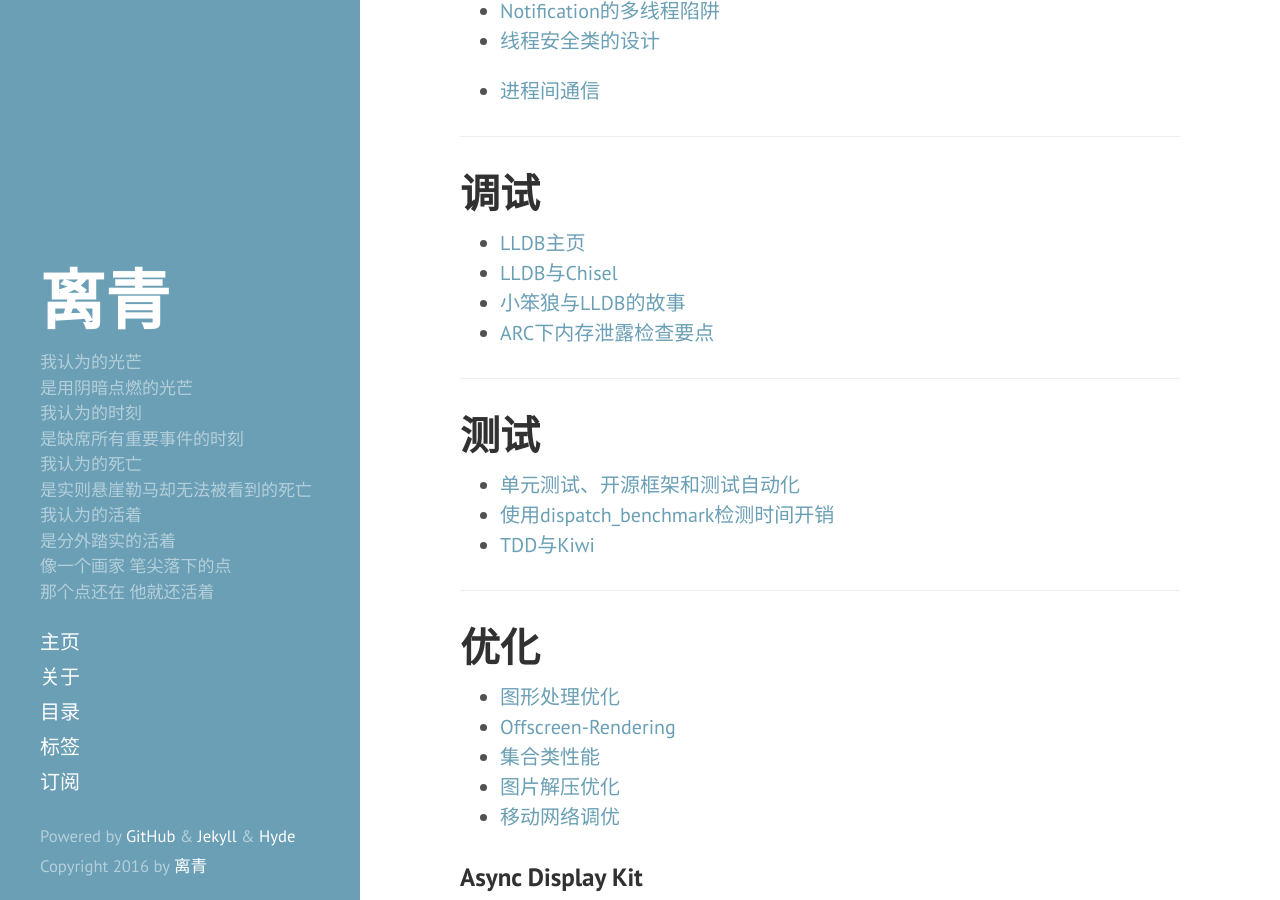
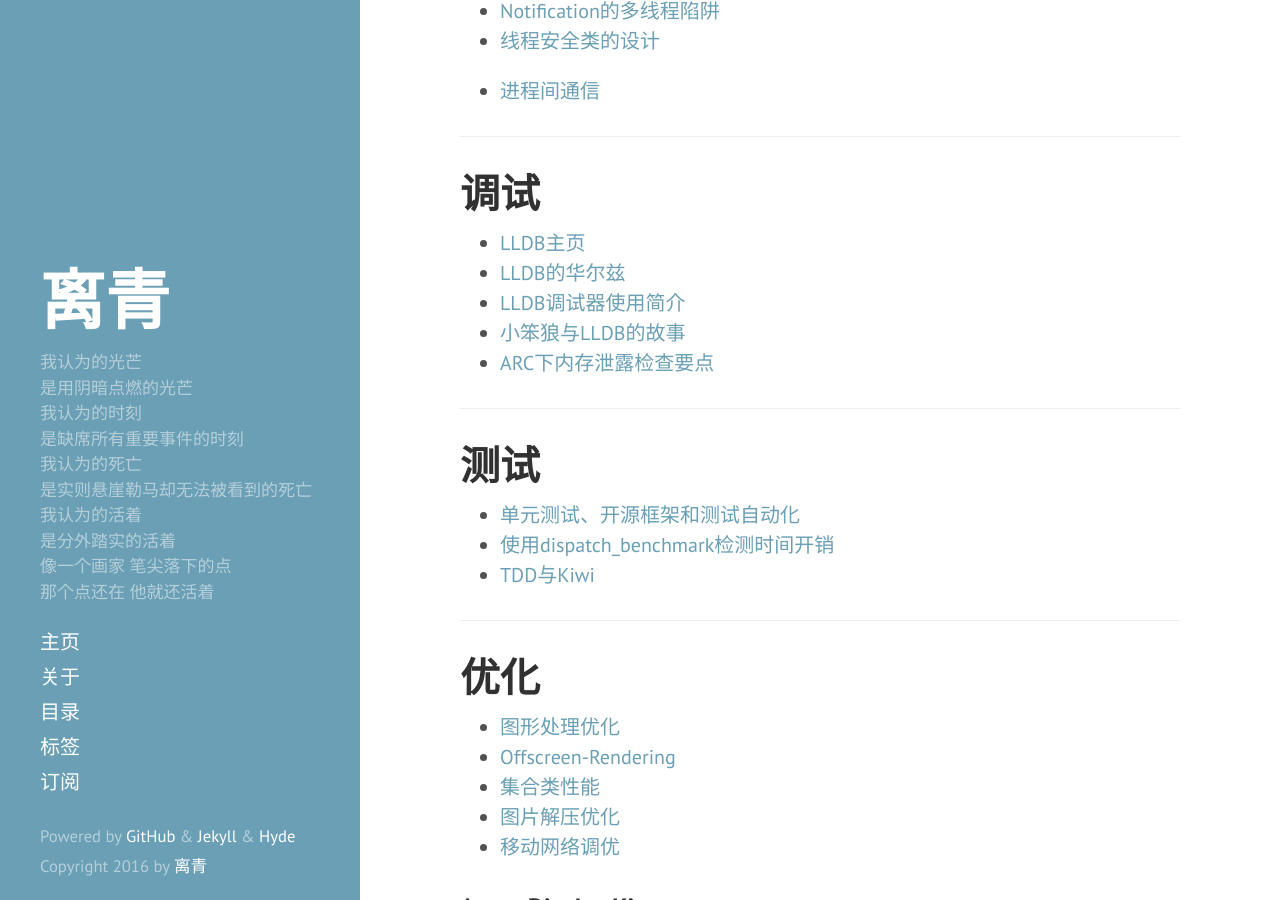
Before and after one commit to li-qing/li-qing.github.io, a Jekyll site: the page built from _posts/2015-06-10-digest.md, in a window 1280 px wide and 900 px high, scrolled down 3118 px. Built offline with Jekyll 4.4.1, drawn with Linux system fonts in a browser that asks for light colours.

Commit message:
add lldb digest

```diff
--- a/_posts/2015-06-10-digest.md
+++ b/_posts/2015-06-10-digest.md
@@ -118,7 +118,8 @@ tags: Digest
 # 调试
 
 - [LLDB主页](http://lldb.llvm.org/)
-- [LLDB与Chisel](http://objccn.io/issue-19-2/)
+- [LLDB的华尔兹](http://objccn.io/issue-19-2/)
+- [LLDB调试器使用简介](http://southpeak.github.io/blog/2015/01/25/tool-lldb/)
 - [小笨狼与LLDB的故事](http://www.jianshu.com/p/e89af3e9a8d7)
 - [ARC下内存泄露检查要点](https://www.zybuluo.com/MicroCai/note/67734)
 
```
